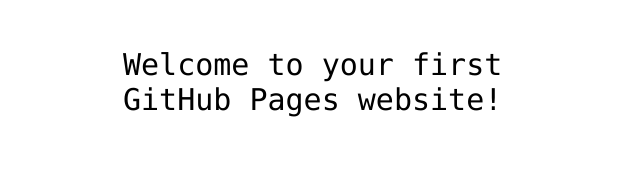
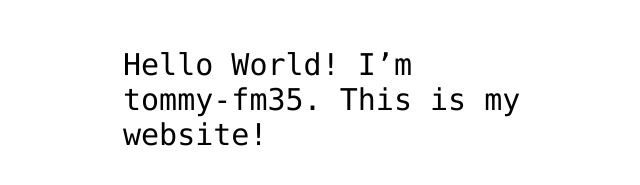
Before and after one commit to tommy-fm35/tommy-fm35.github.io, a plain HTML site: page index.html in a window 1280 px wide. Shown: the part 341-526 px from the top of the page, without its empty margins (317-957 px from the left). Drawn offline with Linux system fonts and the light colour scheme.

Commit message:
Add my introduction

```diff
--- a/index.html
+++ b/index.html
@@ -12,7 +12,7 @@
 <img src="https://octodex.github.com/images/daftpunktocat-thomas.gif" id="octocat" alt="octocat-gif" />
 
 <!-- Change this code here by copy and pasting your template on line 15 -->
-<p>Welcome to your first GitHub Pages website!</p>
+<p>Hello World! I’m tommy-fm35. This is my website!</p>
 
 </body>
 </html>
```
